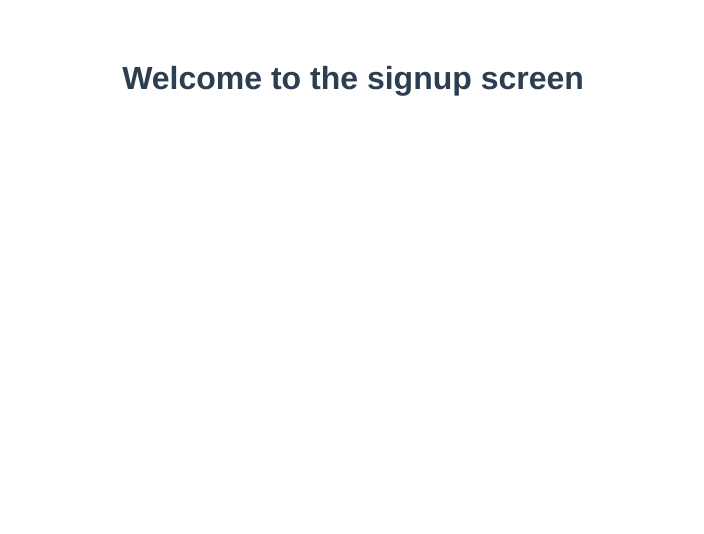
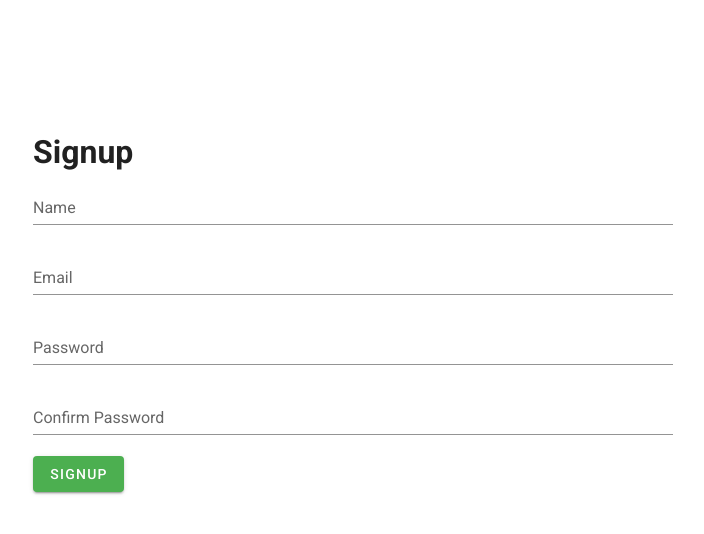
Before and after one commit to benlague/CS411, a Vue app in the folder src/javascript/web-app/: page /signup in a window 1280 px wide. Shown: the top 534 px of the page, without its empty margins (287-991 px from the left). Built offline with nearby package versions, Linux system fonts and the light colour scheme.

Commit message:
add login / signup form w/ router

```diff
--- a/src/javascript/web-app/public/index.html
+++ b/src/javascript/web-app/public/index.html
@@ -6,6 +6,8 @@
     <meta name="viewport" content="width=device-width,initial-scale=1.0">
     <link rel="icon" href="<%= BASE_URL %>favicon.ico">
     <title><%= htmlWebpackPlugin.options.title %></title>
+    <link rel="stylesheet" href="https://fonts.googleapis.com/css?family=Roboto:100,300,400,500,700,900">
+    <link rel="stylesheet" href="https://cdn.jsdelivr.net/npm/@mdi/font@latest/css/materialdesignicons.min.css">
   </head>
   <body>
     <noscript>
--- a/src/javascript/web-app/src/App.vue
+++ b/src/javascript/web-app/src/App.vue
@@ -1,23 +1,18 @@
 <template>
-  <div id="app">
-    <router-view />
-  </div>
+  <v-app>
+    <v-main>
+      <router-view/>
+    </v-main>
+  </v-app>
 </template>
 
 <script>
 
 export default {
   name: 'App',
-}
+
+  data: () => ({
+    //
+  }),
+};
 </script>
-
-<style>
-#app {
-  font-family: Avenir, Helvetica, Arial, sans-serif;
-  -webkit-font-smoothing: antialiased;
-  -moz-osx-font-smoothing: grayscale;
-  text-align: center;
-  color: #2c3e50;
-  margin-top: 60px;
-}
-</style>
--- a/src/javascript/web-app/src/main.js
+++ b/src/javascript/web-app/src/main.js
@@ -1,10 +1,12 @@
 import Vue from 'vue'
 import App from './App.vue'
 import router from './router'
+import vuetify from './plugins/vuetify';
 
 Vue.config.productionTip = false
 
 new Vue({
   router,
-  render: h => h(App),
+  vuetify,
+  render: h => h(App)
 }).$mount('#app')
--- /dev/null
+++ b/src/javascript/web-app/src/plugins/vuetify.js
@@ -0,0 +1,7 @@
+import Vue from 'vue';
+import Vuetify from 'vuetify/lib';
+
+Vue.use(Vuetify);
+
+export default new Vuetify({
+});
--- a/src/javascript/web-app/src/views/Landing.vue
+++ b/src/javascript/web-app/src/views/Landing.vue
@@ -1,9 +1,42 @@
 <template>
-    <h1>Welcome to the landing page</h1>
+        <div class = "main-container">
+                <v-toolbar flat color="transparent" fixed="top">
+                    <v-spacer></v-spacer>
+                    <v-toolbar-items>
+                    <v-btn text tile color="#000000" @click="signup">Sign Up</v-btn>
+                    <v-btn text tile color="#000000" @click="login">Sign In</v-btn>
+                    </v-toolbar-items>
+                </v-toolbar>
+                <div class = "title">
+                    <p>Title Here</p>
+                </div>
+        </div>
 </template>
 
 <script>
 export default {
-    name: "Landing"
+    name: "Landing",
+    methods: {
+        login() {
+            this.$router.push("Login")
+        },
+        signup() {
+            this.$router.push("Signup")
+        }
+    }
 }
 </script>
+
+<style>
+    .main-container {
+        background: url("../assets/landing-banner.jpeg") no-repeat center center fixed;
+        height: 100%;
+        overflow: auto;
+        width:100%;
+        margin:0;
+        padding:0;
+    }
+    .title {
+          margin: 0 auto;
+    }
+</style>
--- a/src/javascript/web-app/src/views/Login.vue
+++ b/src/javascript/web-app/src/views/Login.vue
@@ -1,7 +1,43 @@
 <template>
-    <h1>Welcome to the login view</h1>
+  <div class = "main-container">
+      <h1>Login</h1>
+      <v-form
+      ref="form"
+      v-model="valid"
+      lazy-validation
+    >
+      <v-text-field
+        v-model="email"
+        :rules="[v => !!v || 'Email is required']"
+        label="Email"
+        required
+      ></v-text-field>
+
+      <v-text-field
+        v-model="password"
+        :rules="[v => !!v || 'Password is required']"
+        label="Password"
+        required
+      ></v-text-field>
+
+      <v-checkbox
+        v-model="checkbox"
+        :rules="[v => !!v || 'You must agree to continue!']"
+        label="Do you want us to remember you?"
+        required
+      ></v-checkbox>
+
+      <v-btn
+        color="success"
+        class="mr-4"
+        @click="validate"
+      >
+        Login
+      </v-btn>
+
+    </v-form>
+  </div>
 </template>
-
 
 <script>
 
@@ -9,3 +45,11 @@ export default {
   name: 'Login',
 }
 </script>
+
+<style>
+  .main-container {
+    width: 50%;
+    margin-top: 10%;
+    margin-left: 25%;
+  }
+</style>
--- a/src/javascript/web-app/src/views/Signup.vue
+++ b/src/javascript/web-app/src/views/Signup.vue
@@ -1,9 +1,61 @@
 <template>
-    <h1>Welcome to the signup screen</h1>
+  <div class = "main-container">
+      <h1>Signup</h1>
+      <v-form
+      ref="form"
+      v-model="valid"
+      lazy-validation
+    >
+    <v-text-field
+        v-model="name"
+        :rules="[v => !!v || 'Name is required']"
+        label="Name"
+        required
+      ></v-text-field>
+      <v-text-field
+        v-model="email"
+        :rules="[v => !!v || 'Email is required']"
+        label="Email"
+        required
+      ></v-text-field>
+
+      <v-text-field
+        v-model="password"
+        :rules="[v => !!v || 'Password is required']"
+        label="Password"
+        required
+      ></v-text-field>
+
+      <v-text-field
+        v-model="confirmPassword"
+        :rules="[v => !!v || 'Confirmed password is required!']"
+        label="Confirm Password"
+        required
+      ></v-text-field>
+
+      <v-btn
+        color="success"
+        class="mr-4"
+        @click="validate"
+      >
+        Signup
+      </v-btn>
+
+    </v-form>
+  </div>
 </template>
 
 <script>
+
 export default {
-    name: "Signup"
+  name: 'Signup',
 }
 </script>
+
+<style>
+  .main-container {
+    width: 50%;
+    margin-top: 10%;
+    margin-left: 25%;
+  }
+</style>
--- /dev/null
+++ b/src/javascript/web-app/vue.config.js
@@ -0,0 +1,5 @@
+module.exports = {
+  "transpileDependencies": [
+    "vuetify"
+  ]
+}
```
Also changed, not shown: src/javascript/web-app/package.json (+7 -2 lines), src/javascript/web-app/src/assets/landing-banner.jpeg (added), 1 other file (tests, documents, lock files or other folders).
